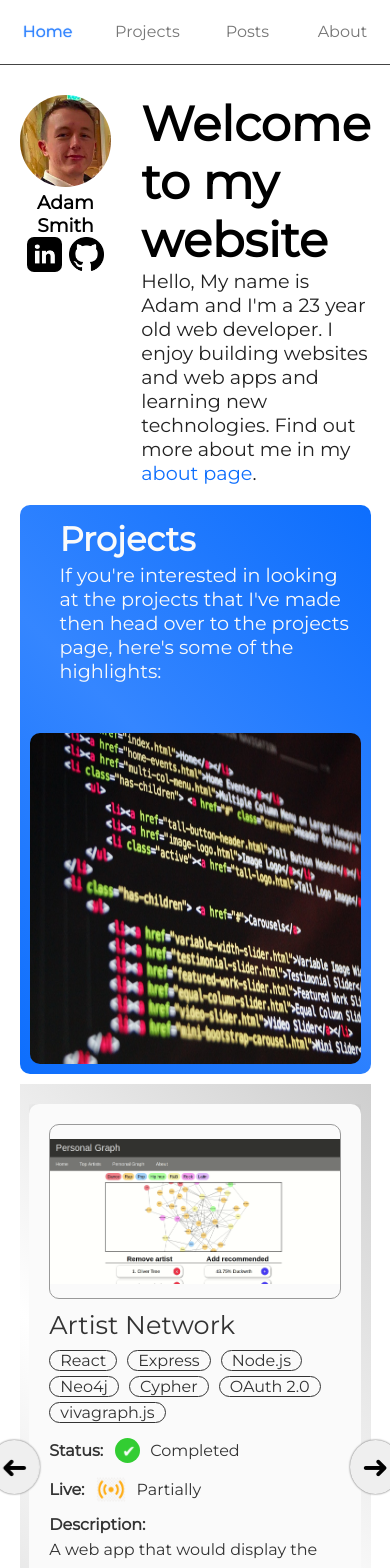
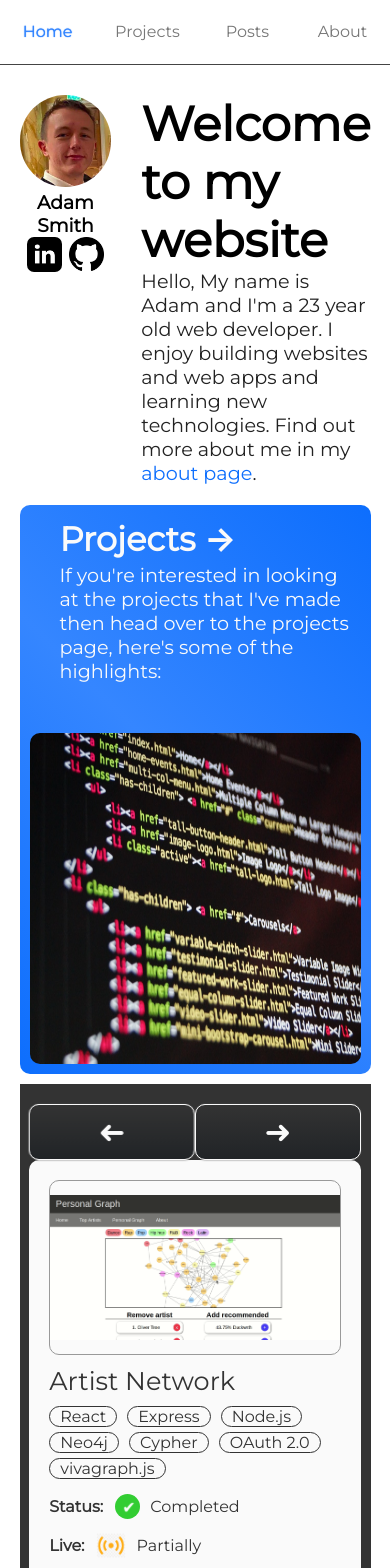
Before and after one commit to ADSmith-0/personal-website, a Next.js app: page / in a window 390 px wide. Shown: the top 1568 px of the page. Built offline with nearby package versions, Linux system fonts and the light colour scheme.

Commit message:
update: changed scroll buttons on mobile

```diff
--- a/components/carousel.tsx
+++ b/components/carousel.tsx
@@ -24,10 +24,10 @@ export default function Carousel({ children }:any){
     return (
         <div className={styles.container}>
             <button id={styles.left_btn} className={styles.btn} onClick={scrollLeft}>➜</button>
+            <button id={styles.right_btn} className={styles.btn} onClick={scrollRight}>➜</button>
             <div ref={carouselRef} className={styles.carousel}>
                 { children }
             </div>
-            <button id={styles.right_btn} className={styles.btn} onClick={scrollRight}>➜</button>
         </div>
     )
 }
--- a/styles/carousel.module.css
+++ b/styles/carousel.module.css
@@ -47,3 +47,17 @@
         margin: auto;
     }
 }
+@media (max-width: 500px) {
+    .btn {
+        position: relative;
+        width: 50%;
+        border-radius: 10px;
+        color: #fafafa;
+        background-image: linear-gradient(0deg, #212427, #333);
+        border: 1px solid #fafafa;
+    }
+    #left_btn, #right_btn {
+        top: 0;
+        left: 0;
+    }
+}
--- a/styles/home.module.css
+++ b/styles/home.module.css
@@ -121,10 +121,13 @@
     #dev_name { color: #000; }
     #intro_text { color: #222; }
     .social_icon { filter: brightness(0); }
-    .carousel_container { background-image: linear-gradient(45deg, #cecece, #fff, #cecece); }
+    /* .carousel_container { background-image: linear-gradient(45deg, #cecece, #fff, #cecece); } */
 }
 @media(max-width: 480px) {
     .description_section {
         grid-template-columns: 1fr;
     }
+    .arrow {
+        display: inline-block;
+    }
 }
```
